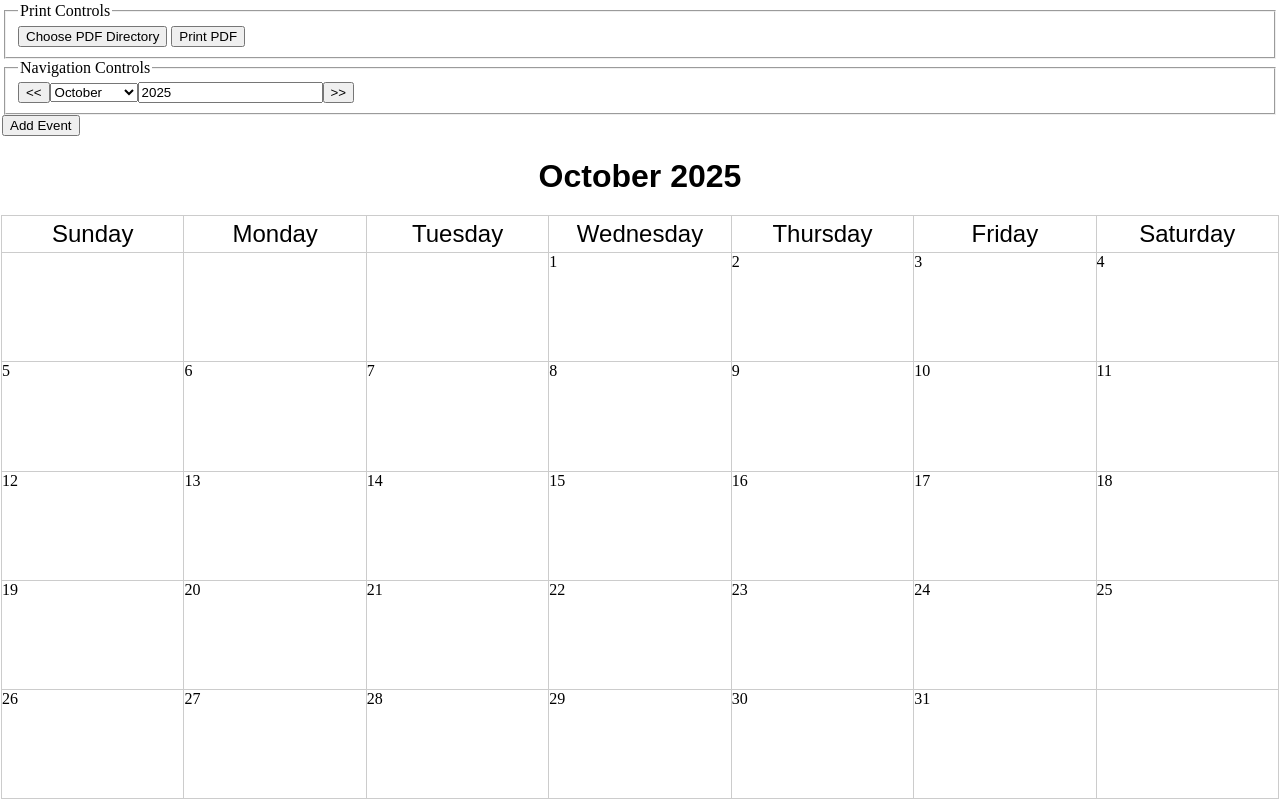
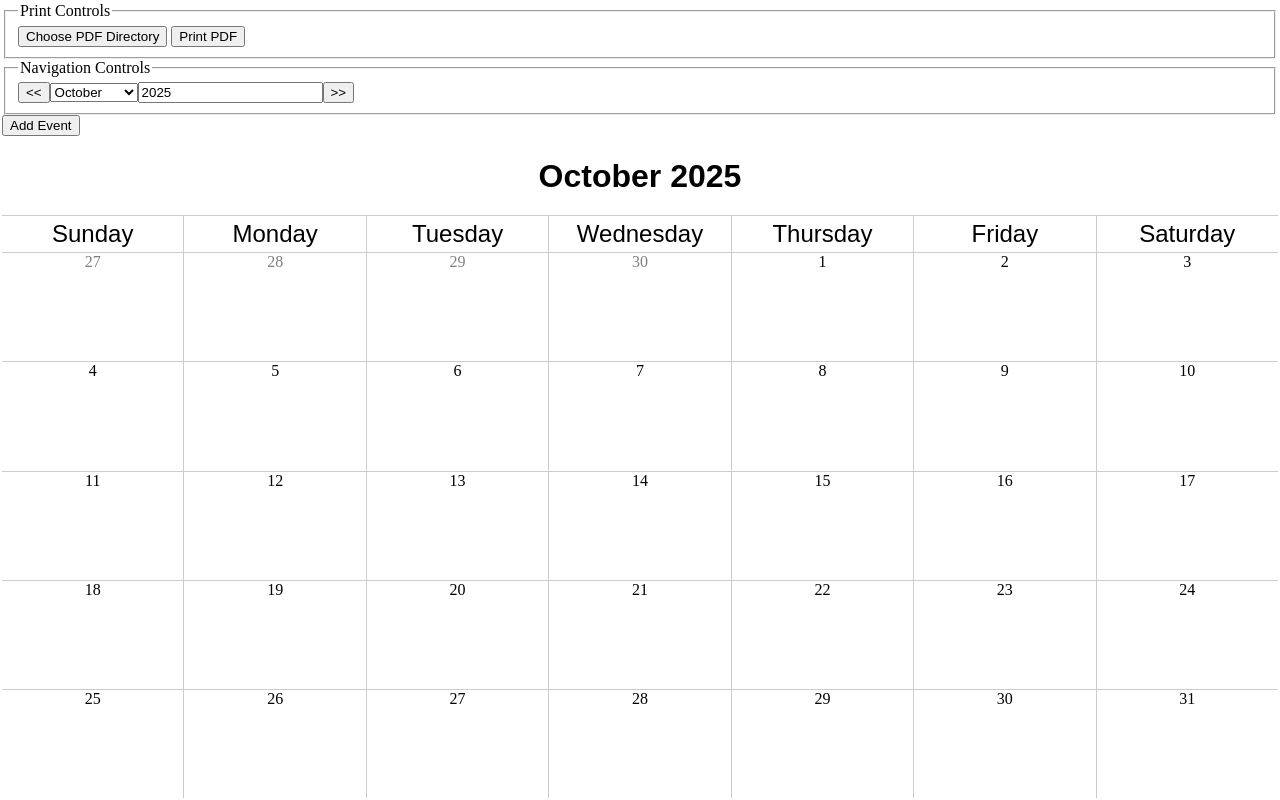
Before and after one commit to paulholtom/printable-calendar, a Vue app: page / in a window 1280 px wide. Built offline with nearby package versions, Linux system fonts and the light colour scheme.

Commit message:
feat: Complete the first and least week of each with month with days from the previous/next month.

```diff
--- a/src/App.vue
+++ b/src/App.vue
@@ -71,6 +71,7 @@ watch(calendarEventCollection, (newValue) => {
 	display: flex;
 	flex-direction: column;
 	height: 100vh;
+	max-height: 100vh;
 	margin: 0;
 	padding: 2px;
 	box-sizing: border-box;
@@ -80,6 +81,11 @@ watch(calendarEventCollection, (newValue) => {
 	flex-grow: 1;
 	margin: 0;
 	padding: 0;
+	overflow: auto;
+
+	@media print {
+		overflow: visible;
+	}
 }
 
 @media print {
--- /dev/null
+++ b/src/components/calendar-day-variant.ts
@@ -0,0 +1,4 @@
+export type CalendarDayVariant =
+	| "previous-month"
+	| "current-month"
+	| "next-month";
--- /dev/null
+++ b/src/components/calendar-day.vue
@@ -0,0 +1,39 @@
+<template>
+	<section class="calendar-day" :class="[variant]">
+		<header class="date-display">{{ date }}</header>
+	</section>
+</template>
+
+<script setup lang="ts">
+import { CalendarDayVariant } from "./calendar-day-variant";
+
+defineProps<{
+	/**
+	 * The day of the month.
+	 */
+	date: number;
+	/**
+	 * The number of the month. Using javascript conventions so January is 0.
+	 */
+	month: number;
+	/**
+	 * The year.
+	 */
+	year: number;
+	/**
+	 * The variant to be displayed.
+	 */
+	variant: CalendarDayVariant;
+}>();
+</script>
+
+<style lang="css" scoped>
+.date-display {
+	text-align: center;
+}
+
+.previous-month,
+.next-month {
+	opacity: 0.5;
+}
+</style>
--- a/src/components/calendar-month.vue
+++ b/src/components/calendar-month.vue
@@ -12,22 +12,16 @@
 				{{ weekdayName }}
 			</li>
 			<li
-				v-for="n in firstOfMonth.getDay()"
-				:key="n"
-				class="day-of-previous-month"
-			></li>
-			<li
-				v-for="dayOfMonth in lastDayOfMonth.getDate()"
-				:key="dayOfMonth"
-				class="day-of-current-month"
+				v-for="day in daysToDisplay"
+				:key="`${day.year}-${day.month}-${day.date}`"
 			>
-				{{ dayOfMonth }}
+				<CalendarDay
+					:date="day.date"
+					:month="day.month"
+					:year="day.year"
+					:variant="getCalendarDayVariant(day)"
+				/>
 			</li>
-			<li
-				v-for="n in 6 - lastDayOfMonth.getDay()"
-				:key="n"
-				class="day-of-next-month"
-			></li>
 		</ol>
 	</section>
 </template>
@@ -35,6 +29,8 @@
 <script setup lang="ts">
 import { getDateDisplayValue } from "@/dates";
 import { computed } from "vue";
+import { CalendarDayVariant } from "./calendar-day-variant";
+import CalendarDay from "./calendar-day.vue";
 
 const props = defineProps<{
 	/**
@@ -47,8 +43,41 @@ const props = defineProps<{
 	year: number;
 }>();
 
-const firstOfMonth = computed(() => new Date(props.year, props.month));
-const lastDayOfMonth = computed(() => new Date(props.year, props.month + 1, 0));
+type DateToDisplay = {
+	date: number;
+	month: number;
+	year: number;
+};
+
+const daysToDisplay = computed(() => {
+	const days: DateToDisplay[] = [];
+	const firstOfMonth = new Date(props.year, props.month);
+	const endOfMonth = new Date(props.year, props.month + 1, 0);
+	const currentDate = new Date(
+		props.year,
+		props.month,
+		firstOfMonth.getDay() - 6,
+	);
+	while (currentDate <= endOfMonth || days.length % 7 !== 0) {
+		days.push({
+			date: currentDate.getDate(),
+			month: currentDate.getMonth(),
+			year: currentDate.getFullYear(),
+		});
+		currentDate.setDate(currentDate.getDate() + 1);
+	}
+	return days;
+});
+
+function getCalendarDayVariant(date: DateToDisplay): CalendarDayVariant {
+	if (date.month < props.month || date.year < props.year) {
+		return "previous-month";
+	}
+	if (date.month > props.month || date.year > props.year) {
+		return "next-month";
+	}
+	return "current-month";
+}
 
 /**
  * This is an arbitrary date that is a Sunday.
@@ -71,10 +100,10 @@ for (let i = 0; i < 7; i++) {
 	margin: 0;
 	padding: 0;
 	box-sizing: border-box;
-	break-before: always;
 	height: 100%;
 
 	@media print {
+		break-before: always;
 		height: 100vh;
 	}
 }
--- a/src/components/calendar-year.vue
+++ b/src/components/calendar-year.vue
@@ -19,3 +19,9 @@ defineProps<{
 	year: number;
 }>();
 </script>
+
+<style scoped lang="css">
+.calendar-year {
+	height: 100%;
+}
+</style>
```
Also changed, not shown: 1 other file (tests, documents, lock files or other folders).
